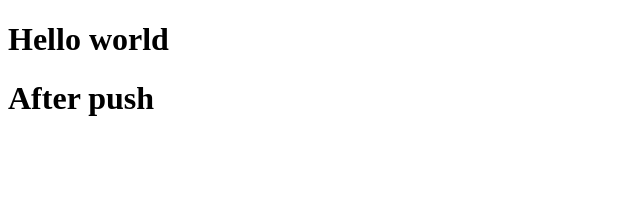
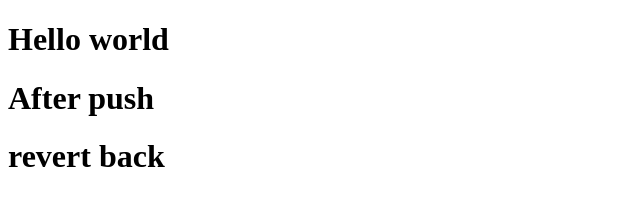
Before and after one commit to AnkushShekhawat2000/git-practice, a plain HTML site: page index.html in a window 1280 px wide. Shown: the whole page, without its empty margins (0-640 px from the left). Drawn offline with Linux system fonts and the light colour scheme.

Commit message:
back change

```diff
--- a/index.html
+++ b/index.html
@@ -11,5 +11,7 @@
     </h1>
 
     <H1>After push</H1>
+
+    <h1>revert back</h1>
 </body>
 </html>
```
